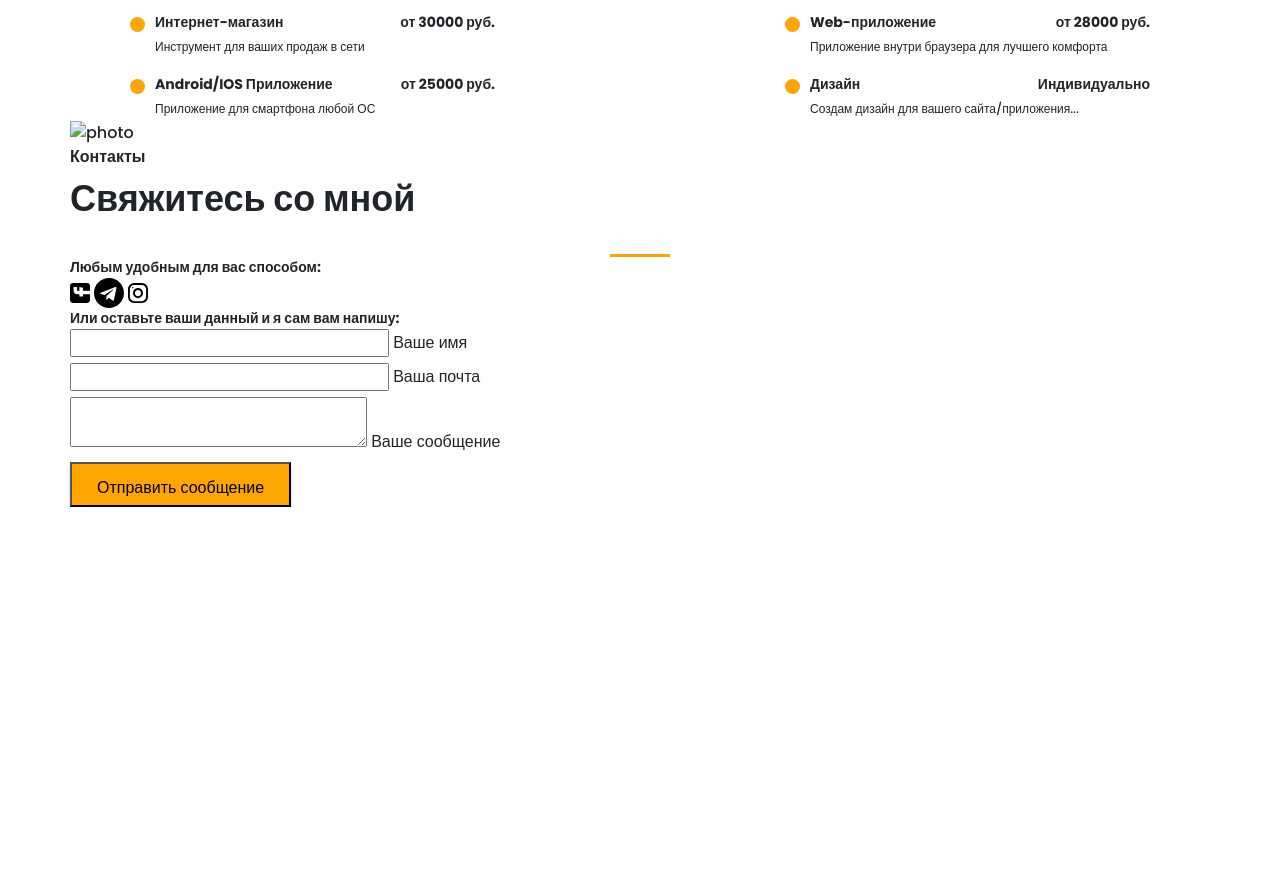
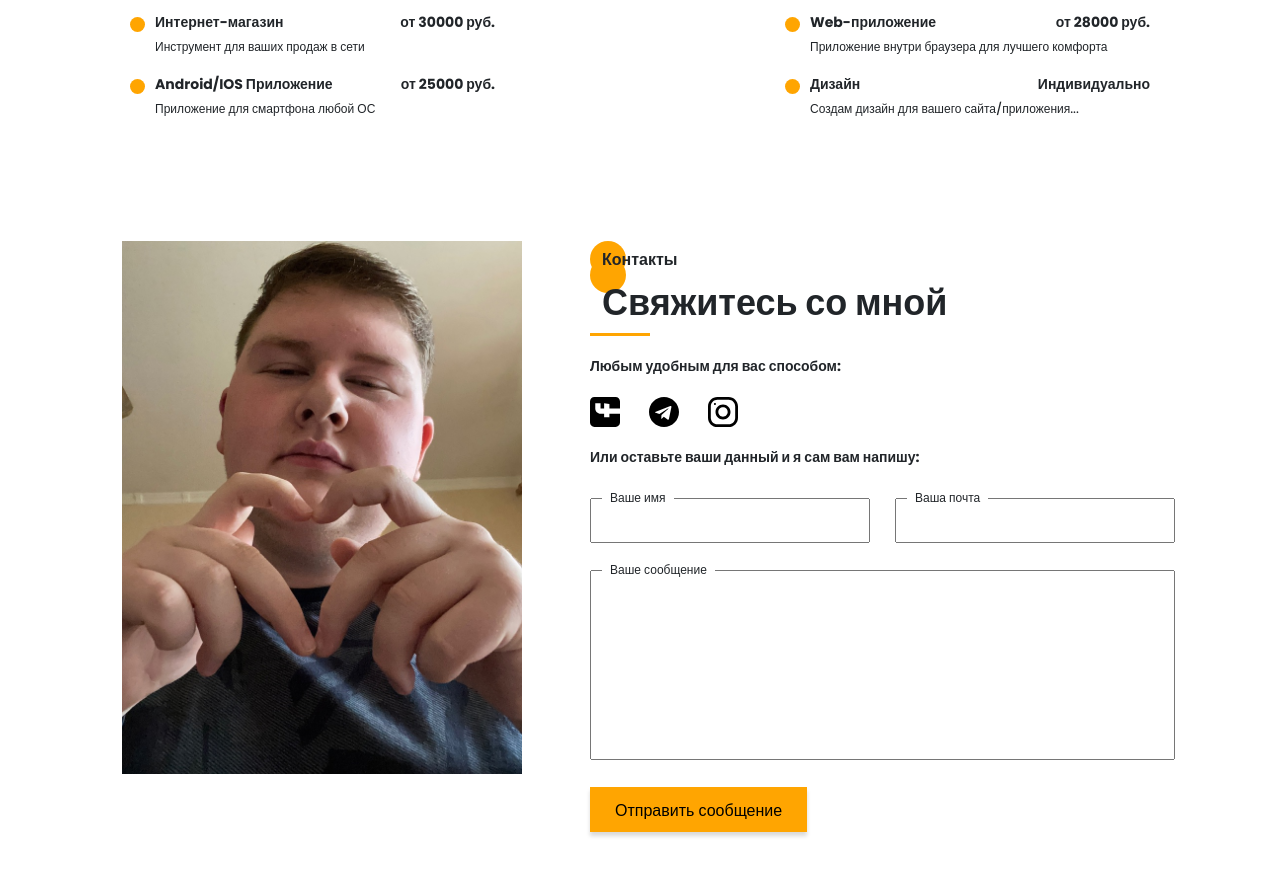
Before and after one commit to weorazy/Portfolio_test, a website: page src/index.html in a window 1280 px wide. Shown: the part 4608-5483 px from the top of the page. Before the commit the page ends 5115 px from the top, so only its background shows below. Drawn offline with nearby package versions, Linux system fonts and the light colour scheme; files that its build step writes are made by us from their sources; files whose address does not match are found by name.

Commit message:
modified:   dist/css/style.min.css 	modified:   dist/img/photo.jpg 	new file:   dist/img/photo.jpg.crdownload 	modified:   dist/index.html 	new file:   src/img/photo.jpg 	modified:   src/index.html 	new file:   src/sass/blocks/_contacts.scss 	modified:   src/sass/style.scss

```diff
--- a/src/index.html
+++ b/src/index.html
@@ -458,7 +458,7 @@
         <div class="container">
             <div class="contacts__wrapper">
                 <div class="contacts__photo">
-                    <img src="" alt="photo">
+                    <img src="img/photo.jpg" alt="photo">
                 </div>
                 <div class="contacts__descr">
                     <div class="title title_fz16 contacts__title">Контакты</div>
@@ -493,9 +493,9 @@
                             <textarea name="text" id="text"></textarea>
                             <label for="text">Ваше сообщение</label>
                         </div>
-                        <button class="btn">Отправить сообщение</button>
-
-
+                        <div>
+                            <button class="contacts__btn btn">Отправить сообщение</button>
+                        </div>
                     </form>
                 </div>
             </div>
--- /dev/null
+++ b/src/sass/blocks/_contacts.scss
@@ -0,0 +1,75 @@
+.contacts {
+    padding: 120px 0 90px 0;
+    &__wrapper {
+        padding: 0 35px 0 52px;
+        display: grid;
+        grid-template-columns: 400px 585px;
+        justify-content: space-between;
+    }
+    &__photo {
+        img {
+            width: 100%;
+        }
+    }
+    &__descr {
+        padding-top: 6px;
+        .divider {
+            margin: 0;
+        }
+    }
+    &__title {
+        position: relative;
+        padding: 1px 0 0 12px;
+        @include before_circle;
+    }
+    &__text, &__social {
+        margin-top: 20px;
+    }
+    &__link {
+        margin-right: 25px;
+        img {
+            min-width: 30px;
+            min-height: 30px;
+        }
+    }
+    &__form {
+        margin-top: 30px;
+        display: grid;
+        grid-template: 45px 190px 45px / repeat(2, 280px);
+        justify-content: space-between;
+        row-gap: 27px;
+        label {
+            display: block;
+            position: absolute;
+            top: -9px;
+            left: 12px;
+            height: 18px;
+            padding: 0 8px;
+            background-color: #fff;
+            font-size: 12px;
+        }
+    }
+    &__input {
+        position: relative;
+        input {
+            width: 100%;
+            height: 100%;
+            padding: 0 20px;
+            font-size: 12px;
+        }
+    }
+    &__textarea {
+        position: relative;
+        grid-column: 1 / 3;
+        textarea {
+            width: 100%;
+            height: 100%;
+            resize: none;
+            padding: 20px;
+            font-size: 12px;
+        }
+    }
+    &__btn {
+        border: none;
+    }
+}
--- a/src/sass/style.scss
+++ b/src/sass/style.scss
@@ -33,3 +33,4 @@
 @import 'blocks/skills';
 @import 'blocks/portfolio';
 @import 'blocks/price';
+@import 'blocks/contacts';
```
Also changed, not shown: dist/css/style.min.css, dist/img/photo.jpg, dist/index.html, src/img/photo.jpg (added), 1 other file.
